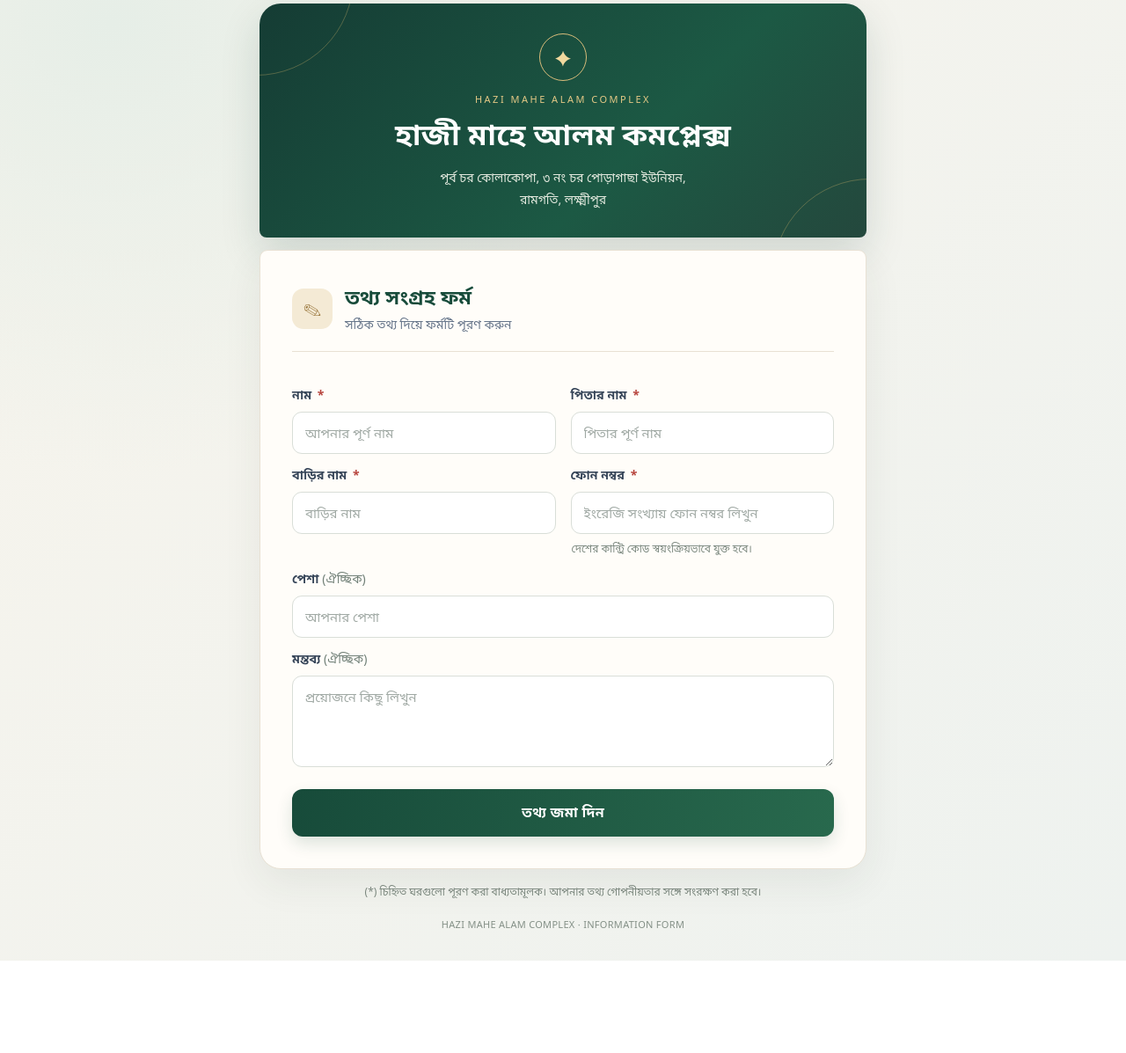
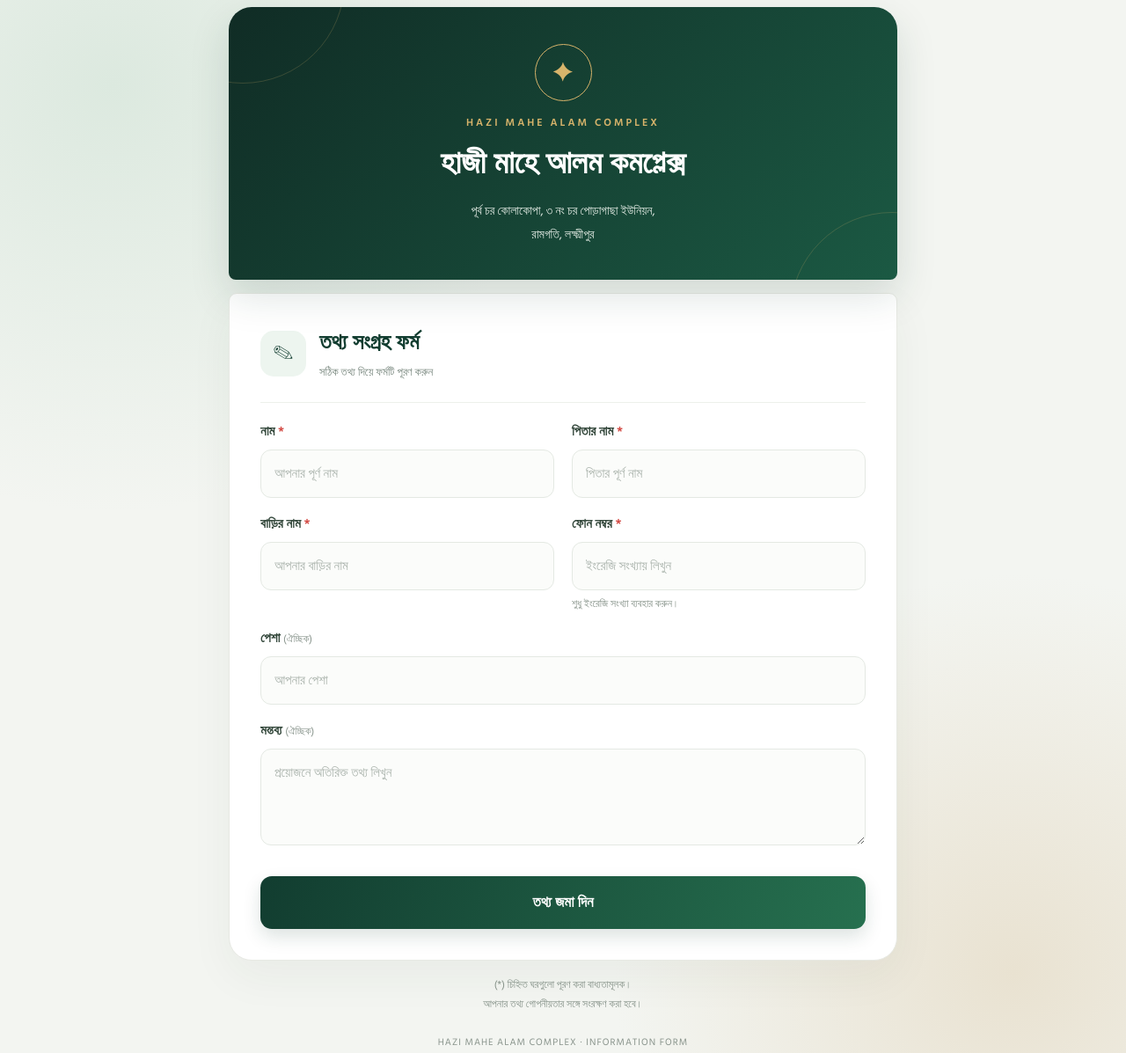
Before and after one commit to studyprogress365-del/hazi-mahe-alam-complex, a plain HTML site: page index.html in a window 1280 px wide. Shown: the part 30-1227 px from the top of the page at 88% size. Before the commit the page ends 1122 px from the top, so only its background shows below. Drawn offline with Linux system fonts and the light colour scheme.

Commit message:
Update index.html

```diff
--- a/index.html
+++ b/index.html
@@ -1,140 +1,539 @@
-<!doctype html>
+
+<!DOCTYPE html>
 <html lang="bn">
 <head>
-  <meta charset="utf-8">
-  <meta name="viewport" content="width=device-width, initial-scale=1">
-  <meta name="theme-color" content="#14532d">
-  <title>তথ্য সংগ্রহ ফর্ম | হাজী মাহে আলম কমপ্লেক্স</title>
+<meta charset="UTF-8">
+<meta name="viewport" content="width=device-width, initial-scale=1.0">
+<meta name="theme-color" content="#102c25">
+<title>তথ্য সংগ্রহ | হাজী মাহে আলম কমপ্লেক্স</title>
+
+<link rel="preconnect" href="https://fonts.googleapis.com">
+<link rel="preconnect" href="https://fonts.gstatic.com" crossorigin>
+<link href="https://fonts.googleapis.com/css2?family=Hind+Siliguri:wght@400;500;600;700&display=swap" rel="stylesheet">
+
 <style>
-    :root{--ink:#17243a;--muted:#66758a;--gold:#c89b48;--cream:#fbf8f1;--line:#e8e1d4;--green:#174b3a}
-    *{box-sizing:border-box}
-    body{margin:0;min-height:100vh;padding:34px 15px;background:radial-gradient(ellipse at 10% 5%,#e6eee7 0,transparent 34%),linear-gradient(135deg,#f7f4ec,#eef2ef);color:var(--ink);font-family:system-ui,-apple-system,"Noto Sans Bengali","Nirmala UI",sans-serif}
-    .wrap{max-width:690px;margin:0 auto}
-    .brand{position:relative;overflow:hidden;text-align:center;padding:34px 26px 31px;border-radius:24px 24px 8px 8px;background:linear-gradient(135deg,#153c34,#1c5944 62%,#24483d);color:#fff;box-shadow:0 18px 45px #173d3326}
-    .brand:before,.brand:after{content:"";position:absolute;border:1px solid #d5b46a55;border-radius:50%;width:220px;height:220px;pointer-events:none}
-    .brand:before{left:-115px;top:-140px}.brand:after{right:-115px;bottom:-155px}
-    .seal{width:54px;height:54px;margin:0 auto 13px;border:1px solid #d9bd7b;border-radius:50%;display:grid;place-items:center;color:#f1d99e;font-size:24px}
-    .brand h1{position:relative;margin:0 0 10px;font-size:clamp(24px,5vw,34px);font-weight:800;letter-spacing:.1px}
-    .brand p{position:relative;margin:0 auto;max-width:520px;color:#e4eadf;font-size:14px;line-height:1.8}
-    .brand .eyebrow{font-size:11px;letter-spacing:2.5px;text-transform:uppercase;color:#e5c986;margin-bottom:9px}
-    .card{position:relative;margin-top:14px;padding:clamp(22px,5vw,36px);background:#fffdf9;border:1px solid var(--line);border-radius:9px 9px 24px 24px;box-shadow:0 16px 45px #26382c12}
-    .cardhead{display:flex;align-items:center;gap:14px;margin-bottom:25px;padding-bottom:19px;border-bottom:1px solid var(--line)}
-    .cardicon{width:46px;height:46px;flex:none;border-radius:13px;background:#f4ead5;color:#916c2e;display:grid;place-items:center;font-size:22px}
-    h2{margin:0 0 4px;font-size:23px;color:var(--green)}
-    .sub{margin:0;color:var(--muted);font-size:14px}
-    .grid{display:grid;grid-template-columns:1fr 1fr;gap:0 17px}
-    .field{min-width:0}
-    label{display:block;font-weight:700;font-size:14px;margin:14px 0 8px;color:#344357}
-    .req{color:#b7443d;margin-left:3px}
-    input,textarea{display:block;width:100%;border:1px solid #d9ded8;border-radius:11px;padding:13px 14px;font:inherit;font-size:15px;background:#fff;color:var(--ink);transition:border-color .2s,box-shadow .2s}
-    input::placeholder,textarea::placeholder{color:#a0a9a4}
-    input:focus,textarea:focus{outline:none;border-color:#49836c;box-shadow:0 0 0 4px #49836c19}
-    textarea{min-height:104px;resize:vertical}
-    .hint{margin:7px 1px 0;color:#7b887f;font-size:12px;line-height:1.6}
-    button{width:100%;margin-top:25px;border:0;border-radius:12px;padding:15px 18px;background:linear-gradient(100deg,#174b3a,#28694d);color:#fff;font:inherit;font-size:16px;font-weight:750;letter-spacing:.2px;cursor:pointer;box-shadow:0 8px 18px #174b3a25;transition:transform .15s,filter .15s}
-    button:hover{filter:brightness(1.08);transform:translateY(-1px)}
-    button:disabled{opacity:.65;cursor:wait;transform:none}
-    #message{display:none;margin-top:17px;padding:14px 15px;border-radius:11px;line-height:1.7;font-size:14px}
-    #message.ok{display:block;background:#eaf5ed;color:#175b37;border:1px solid #cfe6d5}
-    #message.err{display:block;background:#fff0ed;color:#a12e27;border:1px solid #f1d0ca}
-    .note{font-size:12px;color:#7c887f;text-align:center;margin:17px 0 0}
-    .footerline{text-align:center;color:#849087;font-size:11px;margin:20px 0 0;letter-spacing:.3px}
-    @media(max-width:540px){body{padding:17px 10px}.brand{padding:28px 18px 25px;border-radius:19px 19px 7px 7px}.brand p{font-size:13px}.grid{grid-template-columns:1fr}.card{padding:21px 18px}.cardhead{margin-bottom:17px}}
+:root {
+  --green: #123d30;
+  --green2: #1b5943;
+  --gold: #d8b46b;
+  --ink: #1b2b25;
+  --muted: #78877e;
+  --border: #e4e9e3;
+}
+
+* { box-sizing: border-box; }
+
+body {
+  margin: 0;
+  min-height: 100vh;
+  padding: 38px 16px;
+  font-family: "Hind Siliguri", sans-serif;
+  color: var(--ink);
+  background:
+    radial-gradient(circle at 10% 10%, #dce9df 0, transparent 30%),
+    radial-gradient(circle at 90% 90%, #e9e2d1 0, transparent 28%),
+    #f3f5f1;
+}
+
+.container {
+  width: 100%;
+  max-width: 760px;
+  margin: auto;
+}
+
+.header {
+  position: relative;
+  overflow: hidden;
+  padding: 42px 25px 38px;
+  text-align: center;
+  color: white;
+  border-radius: 26px 26px 8px 8px;
+  background: linear-gradient(135deg, #102c25, #1b5943);
+  box-shadow: 0 18px 45px #123d3025;
+}
+
+.header::before,
+.header::after {
+  content: "";
+  position: absolute;
+  width: 230px;
+  height: 230px;
+  border: 1px solid #d8b46b35;
+  border-radius: 50%;
+}
+
+.header::before { top: -145px; left: -100px; }
+.header::after { right: -110px; bottom: -155px; }
+
+.logo {
+  position: relative;
+  display: grid;
+  place-items: center;
+  width: 65px;
+  height: 65px;
+  margin: 0 auto 15px;
+  border: 1px solid var(--gold);
+  border-radius: 50%;
+  color: var(--gold);
+  font-size: 30px;
+}
+
+.brand-name {
+  position: relative;
+  color: var(--gold);
+  font-size: 12px;
+  font-weight: 600;
+  letter-spacing: 3px;
+  margin-bottom: 8px;
+}
+
+.header h1 {
+  position: relative;
+  margin: 0;
+  font-size: clamp(25px, 5vw, 36px);
+  font-weight: 700;
+}
+
+.header p {
+  position: relative;
+  margin: 12px 0 0;
+  color: #e0e9e2;
+  font-size: 14px;
+  line-height: 1.9;
+}
+
+.form-card {
+  margin-top: 15px;
+  padding: 35px;
+  background: white;
+  border: 1px solid #e7e9e3;
+  border-radius: 9px 9px 26px 26px;
+  box-shadow: 0 18px 50px #203c2d0d;
+}
+
+.form-heading {
+  display: flex;
+  align-items: center;
+  gap: 15px;
+  padding-bottom: 23px;
+  margin-bottom: 20px;
+  border-bottom: 1px solid #edf0eb;
+}
+
+.heading-icon {
+  width: 52px;
+  height: 52px;
+  flex-shrink: 0;
+  display: grid;
+  place-items: center;
+  border-radius: 15px;
+  background: #edf5ef;
+  color: var(--green);
+  font-size: 25px;
+}
+
+.form-heading h2 {
+  margin: 0;
+  color: var(--green);
+  font-size: 25px;
+}
+
+.form-heading p {
+  margin: 2px 0 0;
+  color: var(--muted);
+  font-size: 13px;
+}
+
+.grid {
+  display: grid;
+  grid-template-columns: 1fr 1fr;
+  gap: 0 20px;
+}
+
+.field {
+  min-width: 0;
+  margin-bottom: 17px;
+}
+
+label {
+  display: block;
+  margin-bottom: 8px;
+  color: #34483c;
+  font-size: 15px;
+  font-weight: 600;
+}
+
+.required { color: #d34b45; }
+
+.optional {
+  color: #89958d;
+  font-size: 12px;
+  font-weight: 400;
+}
+
+input, textarea {
+  width: 100%;
+  padding: 14px 15px;
+  border: 1px solid var(--border);
+  border-radius: 12px;
+  outline: none;
+  background: #fbfcfa;
+  color: var(--ink);
+  font-family: inherit;
+  font-size: 15px;
+  transition: .25s;
+}
+
+input::placeholder, textarea::placeholder { color: #aab3ac; }
+
+input:focus, textarea:focus {
+  border-color: #47866a;
+  background: white;
+  box-shadow: 0 0 0 4px #47866a15;
+}
+
+textarea {
+  min-height: 110px;
+  resize: vertical;
+}
+
+.hint {
+  margin: 6px 0 0;
+  color: #87938a;
+  font-size: 12px;
+}
+
+.submit-btn {
+  width: 100%;
+  margin-top: 10px;
+  padding: 16px;
+  border: none;
+  border-radius: 13px;
+  background: linear-gradient(110deg, #123d30, #26704f);
+  color: white;
+  font-family: inherit;
+  font-size: 17px;
+  font-weight: 700;
+  cursor: pointer;
+  box-shadow: 0 9px 20px #123d3025;
+  transition: .25s;
+}
+
+.submit-btn:hover {
+  transform: translateY(-2px);
+  box-shadow: 0 13px 25px #123d3035;
+}
+
+.submit-btn:disabled {
+  opacity: .65;
+  cursor: wait;
+  transform: none;
+}
+
+#message {
+  display: none;
+  margin-top: 17px;
+  padding: 13px 15px;
+  border-radius: 11px;
+  font-size: 14px;
+  line-height: 1.7;
+}
+
+#message.ok {
+  display: block;
+  color: #17633a;
+  background: #eaf6ed;
+  border: 1px solid #cce8d2;
+}
+
+#message.err {
+  display: block;
+  color: #a22e28;
+  background: #fff0ed;
+  border: 1px solid #f1d0ca;
+}
+
+.privacy {
+  margin: 17px 0 0;
+  text-align: center;
+  color: #87938a;
+  font-size: 12px;
+  line-height: 1.8;
+}
+
+.footer {
+  margin-top: 24px;
+  text-align: center;
+  color: #89948c;
+  font-size: 11px;
+  letter-spacing: 1px;
+}
+
+@media (max-width: 600px) {
+  body { padding: 17px 10px; }
+
+  .header {
+    padding: 30px 17px;
+    border-radius: 20px 20px 7px 7px;
+  }
+
+  .logo {
+    width: 56px;
+    height: 56px;
+    font-size: 25px;
+  }
+
+  .brand-name {
+    font-size: 10px;
+    letter-spacing: 2px;
+  }
+
+  .header p { font-size: 13px; }
+
+  .form-card {
+    padding: 23px 18px;
+    border-radius: 8px 8px 21px 21px;
+  }
+
+  .form-heading { gap: 12px; }
+  .form-heading h2 { font-size: 22px; }
+
+  .heading-icon {
+    width: 45px;
+    height: 45px;
+  }
+
+  .grid {
+    grid-template-columns: 1fr;
+    gap: 0;
+  }
+
+  .field { margin-bottom: 15px; }
+  input, textarea { padding: 13px; }
+}
+
+@media (max-width: 350px) {
+  .form-card { padding: 19px 13px; }
+  .header h1 { font-size: 23px; }
+}
 </style>
 </head>
+
 <body>
-  <main class="wrap">
-    <header class="brand">
-      <div class="seal">✦</div>
-      <div class="eyebrow">HAZI MAHE ALAM COMPLEX</div>
+<main class="container">
+
+  <header class="header">
+    <div class="logo">✦</div>
+    <div class="brand-name">HAZI MAHE ALAM COMPLEX</div>
     <h1>হাজী মাহে আলম কমপ্লেক্স</h1>
-      <p>পূর্ব চর কোলাকোপা, ৩ নং চর পোড়াগাছা ইউনিয়ন,<br>রামগতি, লক্ষ্মীপুর</p>
+    <p>
+      পূর্ব চর কোলাকোপা, ৩ নং চর পোড়াগাছা ইউনিয়ন,<br>
+      রামগতি, লক্ষ্মীপুর
+    </p>
   </header>
-    <section class="card">
-      <div class="cardhead">
-        <div class="cardicon">✎</div>
+
+  <section class="form-card">
+    <div class="form-heading">
+      <div class="heading-icon">✎</div>
       <div>
         <h2>তথ্য সংগ্রহ ফর্ম</h2>
-          <p class="sub">সঠিক তথ্য দিয়ে ফর্মটি পূরণ করুন</p>
+        <p>সঠিক তথ্য দিয়ে ফর্মটি পূরণ করুন</p>
       </div>
     </div>
-      <form id="infoForm">
+
+    <form id="infoForm" novalidate>
       <div class="grid">
-        <div class="field"><label for="name">নাম <span class="req">*</span></label>
-        <input id="name" name="name" required maxlength="120" autocomplete="name" placeholder="আপনার পূর্ণ নাম"></div>
 
-        <div class="field"><label for="fatherName">পিতার নাম <span class="req">*</span></label>
-        <input id="fatherName" name="fatherName" required maxlength="120" placeholder="পিতার পূর্ণ নাম"></div>
-
-        <div class="field"><label for="houseName">বাড়ির নাম <span class="req">*</span></label>
-        <input id="houseName" name="houseName" required maxlength="160" placeholder="বাড়ির নাম"></div>
-
-        <div class="field"><label for="phone">ফোন নম্বর <span class="req">*</span></label>
-        <input id="phone" name="phone" type="tel" required maxlength="15" inputmode="numeric" pattern="[0-9]{6,15}" autocomplete="tel-national" placeholder="ইংরেজি সংখ্যায় ফোন নম্বর লিখুন">
-        <p class="hint">দেশের কান্ট্রি কোড স্বয়ংক্রিয়ভাবে যুক্ত হবে।</p></div>
+        <div class="field">
+          <label for="name">নাম <span class="required">*</span></label>
+          <input type="text" id="name" name="name"
+            required maxlength="120" autocomplete="name"
+            placeholder="আপনার পূর্ণ নাম">
         </div>
 
-        <div class="field"><label for="occupation">পেশা <span style="font-weight:400;color:#718078">(ঐচ্ছিক)</span></label>
-        <input id="occupation" name="occupation" maxlength="100" placeholder="আপনার পেশা"></div>
+        <div class="field">
+          <label for="fatherName">পিতার নাম <span class="required">*</span></label>
+          <input type="text" id="fatherName" name="fatherName"
+            required maxlength="120"
+            placeholder="পিতার পূর্ণ নাম">
+        </div>
 
-        <div class="field"><label for="remark">মন্তব্য <span style="font-weight:400;color:#718078">(ঐচ্ছিক)</span></label>
-        <textarea id="remark" name="remark" maxlength="1000" placeholder="প্রয়োজনে কিছু লিখুন"></textarea></div>
+        <div class="field">
+          <label for="houseName">বাড়ির নাম <span class="required">*</span></label>
+          <input type="text" id="houseName" name="houseName"
+            required maxlength="160"
+            placeholder="আপনার বাড়ির নাম">
+        </div>
 
-        <button id="submitBtn" type="submit">তথ্য জমা দিন</button>
+        <div class="field">
+          <label for="phone">ফোন নম্বর <span class="required">*</span></label>
+          <input type="tel" id="phone" name="phone"
+            required maxlength="15" inputmode="numeric"
+            pattern="[0-9]{6,15}" autocomplete="tel-national"
+            placeholder="ইংরেজি সংখ্যায় লিখুন">
+          <p class="hint">শুধু ইংরেজি সংখ্যা ব্যবহার করুন।</p>
+        </div>
+      </div>
+
+      <div class="field">
+        <label for="occupation">পেশা <span class="optional">(ঐচ্ছিক)</span></label>
+        <input type="text" id="occupation" name="occupation"
+          maxlength="100" placeholder="আপনার পেশা">
+      </div>
+
+      <div class="field">
+        <label for="remark">মন্তব্য <span class="optional">(ঐচ্ছিক)</span></label>
+        <textarea id="remark" name="remark" maxlength="1000"
+          placeholder="প্রয়োজনে অতিরিক্ত তথ্য লিখুন"></textarea>
+      </div>
+
+      <button class="submit-btn" id="submitBtn" type="submit">
+        তথ্য জমা দিন
+      </button>
+
       <div id="message" role="status" aria-live="polite"></div>
     </form>
   </section>
-    <p class="note">(*) চিহ্নিত ঘরগুলো পূরণ করা বাধ্যতামূলক। আপনার তথ্য গোপনীয়তার সঙ্গে সংরক্ষণ করা হবে।</p>
-    <p class="footerline">HAZI MAHE ALAM COMPLEX · INFORMATION FORM</p>
+
+  <p class="privacy">
+    (*) চিহ্নিত ঘরগুলো পূরণ করা বাধ্যতামূলক।<br>
+    আপনার তথ্য গোপনীয়তার সঙ্গে সংরক্ষণ করা হবে।
+  </p>
+
+  <footer class="footer">
+    HAZI MAHE ALAM COMPLEX · INFORMATION FORM
+  </footer>
 </main>
-  <iframe name="submitFrame" id="submitFrame" title="ফর্ম জমা" style="display:none"></iframe>
+
+<iframe name="submitFrame" id="submitFrame"
+  title="ফর্ম জমা" style="display:none"></iframe>
+
 <script>
-    const SCRIPT_URL = "https://script.google.com/macros/s/AKfycbxWL79UyvARIYSkva5RELFMGBVLKCwRLubmi34IZLyAptAq7J6yDkslryj6hjVCvy6FAg/exec";
+const SCRIPT_URL =
+"https://script.google.com/macros/s/AKfycbxWL79UyvARIYSkva5RELFMGBVLKCwRLubmi34IZLyAptAq7J6yDkslryj6hjVCvy6FAg/exec";
+
 const form = document.getElementById("infoForm");
-    const button = document.getElementById("submitBtn") || form.querySelector("button");
+const button = document.getElementById("submitBtn");
 const message = document.getElementById("message");
+const iframe = document.getElementById("submitFrame");
+
 let waiting = false;
+let timeoutId = null;
 
-    window.addEventListener("message", function(event) {
-      if (event.source !== document.getElementById("submitFrame").contentWindow) return;
-      if (!event.data || event.data.type !== "complex-form-result") return;
+const MESSAGES = {
+  success: "✓ আপনার তথ্য সফলভাবে জমা হয়েছে। ধন্যবাদ।",
+  duplicate: "এই নাম ও পিতার নাম দিয়ে ইতোমধ্যে তথ্য জমা দেওয়া হয়েছে।",
+  incomplete: "অনুগ্রহ করে প্রয়োজনীয় সব ঘর সঠিকভাবে পূরণ করুন।",
+  timeout: "সার্ভার থেকে নিশ্চিত উত্তর পাওয়া যায়নি। পুনরায় জমা দেওয়ার আগে Google Sheet পরীক্ষা করুন।",
+  failed: "তথ্য জমা দেওয়া যায়নি। অনুগ্রহ করে কিছুক্ষণ পর আবার চেষ্টা করুন।"
+};
+
+function showMessage(text, success) {
+  message.textContent = text;
+  message.className = success ? "ok" : "err";
+  message.style.display = "block";
+}
+
+function finishRequest() {
   waiting = false;
   button.disabled = false;
   button.textContent = "তথ্য জমা দিন";
-      message.textContent = event.data.result.message;
-      message.className = event.data.result.success ? "ok" : "err";
-      message.style.display = "block";
-      if (event.data.result.success) form.reset();
+
+  if (timeoutId) {
+    clearTimeout(timeoutId);
+    timeoutId = null;
+  }
+}
+
+window.addEventListener("message", function(event) {
+  if (event.source !== iframe.contentWindow) return;
+
+  if (!event.data ||
+      event.data.type !== "complex-form-result") return;
+
+  if (!waiting) return;
+
+  finishRequest();
+
+  const result = event.data.result;
+
+  if (result && result.success === true) {
+    showMessage(MESSAGES.success, true);
+    form.reset();
+    return;
+  }
+
+  const serverMessage = result && result.message
+    ? result.message
+    : MESSAGES.failed;
+
+  showMessage(serverMessage, false);
 });
 
 form.addEventListener("submit", function(event) {
   event.preventDefault();
-      if (!form.reportValidity() || waiting) return;
-      const data = Object.fromEntries(new FormData(form).entries());
+
+  if (waiting) return;
+
+  const requiredFields = [
+    "name", "fatherName", "houseName", "phone"
+  ];
+
+  const incomplete = requiredFields.some(function(id) {
+    const field = document.getElementById(id);
+    return !field.value.trim();
+  });
+
+  if (incomplete) {
+    showMessage(MESSAGES.incomplete, false);
+    return;
+  }
+
+  const phone = document.getElementById("phone");
+
+  if (!/^[0-9]{6,15}$/.test(phone.value.trim())) {
+    showMessage("ফোন নম্বরটি সঠিকভাবে ইংরেজি সংখ্যায় লিখুন।", false);
+    phone.focus();
+    return;
+  }
+
+  const data = Object.fromEntries(
+    new FormData(form).entries()
+  );
+
+  ["name", "fatherName", "houseName", "phone",
+   "occupation", "remark"].forEach(function(key) {
+    if (data[key] !== undefined) {
+      data[key] = data[key].trim();
+    }
+  });
+
   const oldPayload = form.querySelector('[name="payload"]');
   if (oldPayload) oldPayload.remove();
+
   const payload = document.createElement("input");
   payload.type = "hidden";
   payload.name = "payload";
   payload.value = JSON.stringify(data);
   form.appendChild(payload);
+
   form.action = SCRIPT_URL;
   form.method = "POST";
   form.target = "submitFrame";
+
   waiting = true;
   button.disabled = true;
   button.textContent = "জমা হচ্ছে...";
   message.style.display = "none";
+
+  timeoutId = setTimeout(function() {
+    if (!waiting) return;
+
+    finishRequest();
+    showMessage(MESSAGES.timeout, false);
+  }, 30000);
+
   form.submit();
-      setTimeout(function() {
-        if (!waiting) return;
-        waiting = false;
-        button.disabled = false;
-        button.textContent = "তথ্য জমা দিন";
-        message.textContent = "সার্ভারের উত্তর পাওয়া যায়নি। পরে Google Sheet পরীক্ষা করুন।";
-        message.className = "err";
-        message.style.display = "block";
-      }, 20000);
 });
 </script>
 </body>
```
Lines whose indentation alone changed are shown as unchanged.
